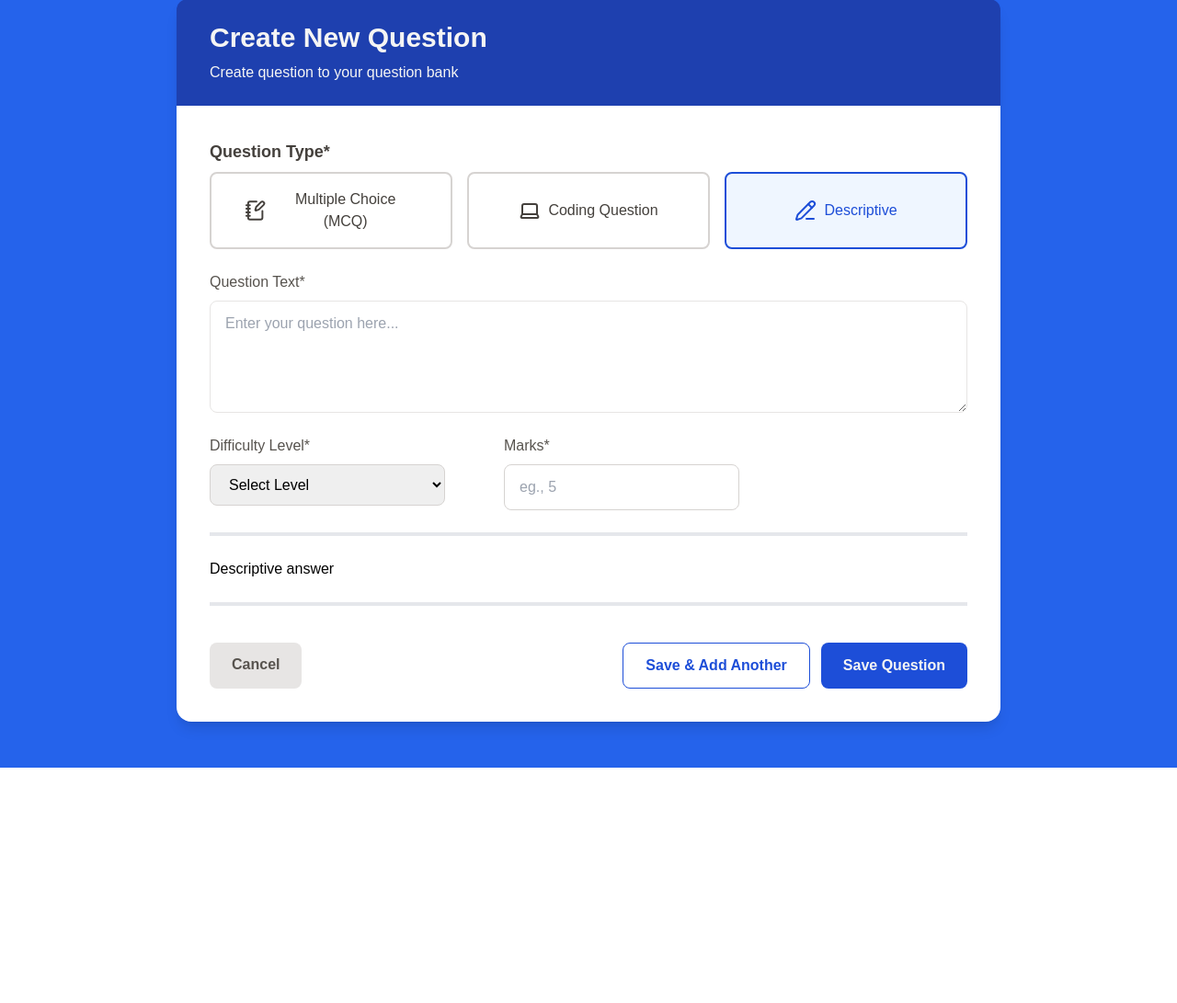
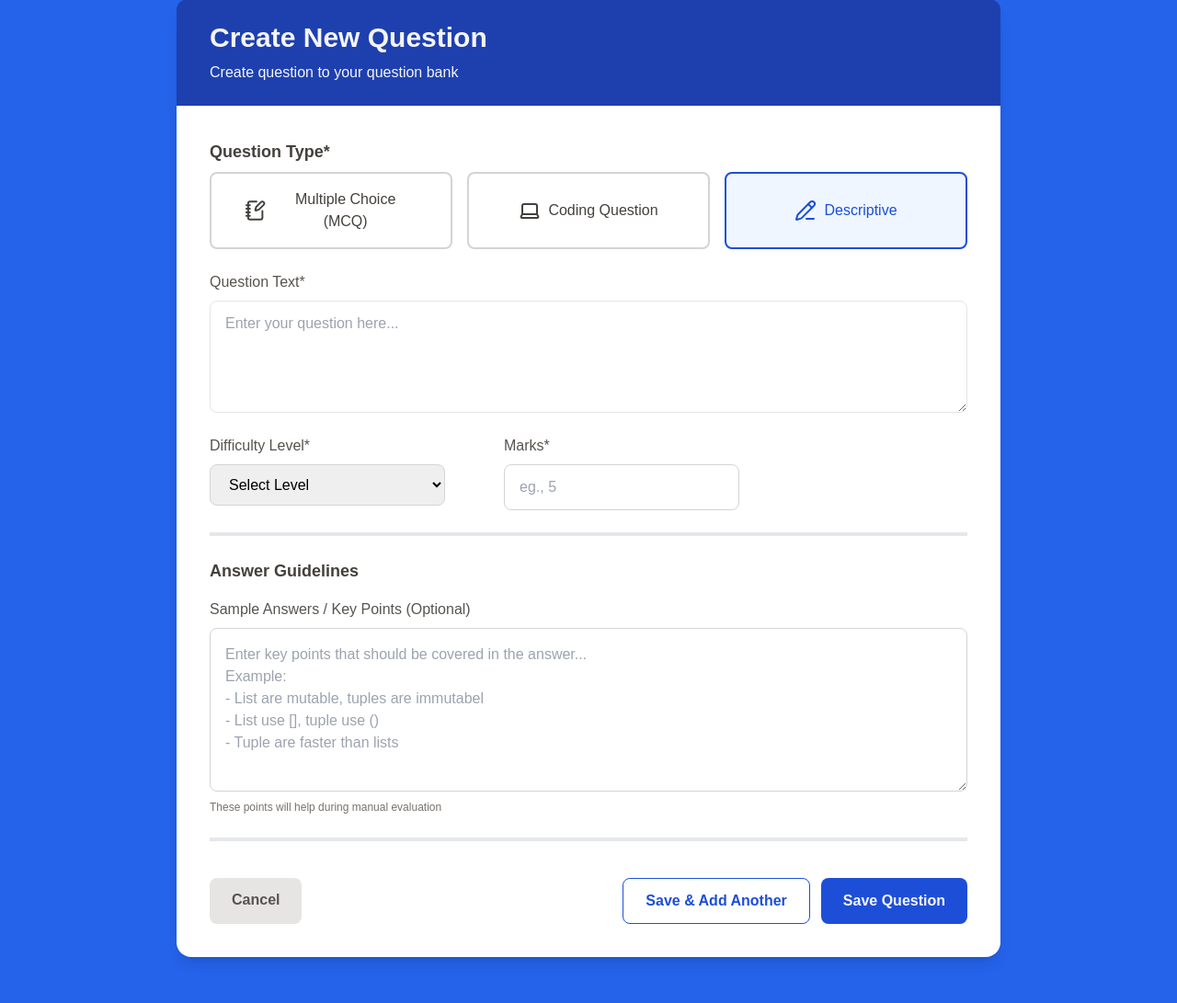
Before and after one commit to vishalipar/AI-Resume-Screening, a Django app: page /test/add_question/ in a window 1280 px wide, after a click on "Descriptive". Shown: the part 127-1218 px from the top of the page at 92% size. Before the commit the page ends 962 px from the top, so only its background shows below. Run offline with Django 5.2, Linux system fonts and the light colour scheme; some libraries are stand-ins or nearby versions.

Commit message:
Designed Descriptive section in new question page

```diff
--- a/organize_test/templates/add_question.html
+++ b/organize_test/templates/add_question.html
@@ -99,8 +99,17 @@
         return s[::-1]' class='p-4 border border-stone-300 rounded-lg'></textarea>
                 </div>
             </div>
-            <div id="descriptive" class='hidden'>
-                <p>Descriptive answer</p>
+            <div id="descriptive" class='hidden flex flex-col gap-4'>
+                <p class='text-lg text-stone-700 font-semibold'>Answer Guidelines</p>
+                <div class="flex flex-col gap-2">
+                    <p class='text-stone-600'>Sample Answers / Key Points (Optional)</p>
+                    <textarea name="" id="" cols="30" rows="6" placeholder='Enter key points that should be covered in the answer...
+Example:
+- List are mutable, tuples are immutabel
+- List use [], tuple use ()
+- Tuple are faster than lists' class='p-4 border border-stone-300 rounded-lg'></textarea>
+                    <p class='text-[12px] text-stone-500'>These points will help during manual evaluation</p>
+                </div>
             </div>
             <hr class='border-2'>
             <div class="flex justify-between mt-4">
```
